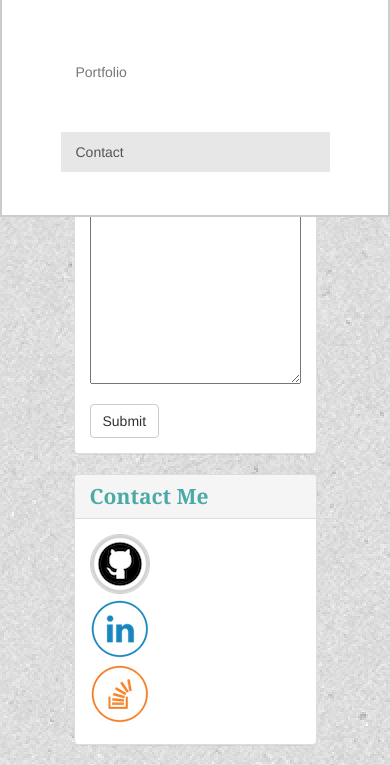
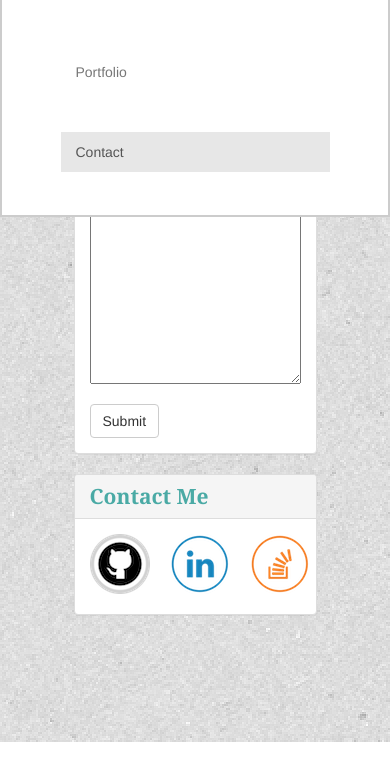
Before and after one commit to ChristianEscobar/Bootstrap-Portfolio, a plain HTML site: page contact.html in a window 390 px wide. Shown: the part 102-867 px from the top of the page. After the commit the page ends 844 px from the top, so only its background shows below. Drawn offline with nearby package versions, Linux system fonts and the light colour scheme.

Commit message:
tweaking Contact Me section

```diff
--- a/assets/css/style.css
+++ b/assets/css/style.css
@@ -105,12 +105,6 @@ main {
     height: 80px;
 }
 
-.externalLinks {
-    width: 60px;
-    height: 60px;
-    display: inline-block;
-}
-
 .portfolioImage {
     position: relative;
 }
@@ -182,28 +176,40 @@ main {
     margin-top: 20px;
 }
 
+.external-links {
+    width: 60px;
+    height: 60px;
+    display: inline-block;
+}
+
 #github {
     background-image: url('../images/github_icon_normal.png');
+    background-repeat: no-repeat;
 }
 
 #github:hover {
     background-image: url('../images/github_icon_hover.png');
+    background-repeat: no-repeat;
 }
 
 #linkedin {
     background-image: url('../images/linkedin_icon_normal.png');
+    background-repeat: no-repeat;
 }
 
 #linkedin:hover {
     background-image: url('../images/linkedin_icon_hover.png');
+    background-repeat: no-repeat;
 }
 
 #stackoverflow {
     background-image: url('../images/stackoverflow_icon_normal.png');
+    background-repeat: no-repeat;
 }
 
 #stackoverflow:hover {
     background-image: url('../images/stackoverflow_icon_hover.png');
+    background-repeat: no-repeat;
 }
 
 @media screen and (max-width:  640px) {
--- a/contact.html
+++ b/contact.html
@@ -73,14 +73,26 @@
   						</div>
   						<div class="panel-body">
 							<div class="row">
-								<div class="col-md-4">
-									<a id="github" class="externalLinks" href="https://github.com/xtiane" target="_blank"></a>
+								<div class="col-xs-4 col-md-4">
+									<div class="clickable">
+										<a id="github" class="external-links" href="https://github.com/xtiane" target="_blank">
+											<span></span>
+										</a>
+									</div>
 								</div>
-								<div class="col-md-4">
-									<a id="linkedin" class="externalLinks" href="https://www.linkedin.com/in/christian-escobar-4755202/" target="_blank"></a>
+								<div class="col-xs-4 col-md-4">
+									<div class="clickable">
+										<a id="linkedin" class="external-links" href="https://www.linkedin.com/in/christian-escobar-4755202/" target="_blank">
+											<span></span>
+										</a>
+									</div>
 								</div>
-								<div class="col-md-4">
-									<a id="stackoverflow" class="externalLinks" href="https://stackoverflow.com/users/8813012/christian-escobar" target="_blank"></a>
+								<div class="col-xs-4 col-md-4">
+									<div class="clickable">
+										<a id="stackoverflow" class="external-links" href="https://stackoverflow.com/users/8813012/christian-escobar" target="_blank">
+											<span></span>
+										</a>
+									</div>
 								</div>
 							</div>
   						</div>
```
Also changed, not shown: index.html (+15 -3 lines), portfolio.html (+18 -6 lines).
